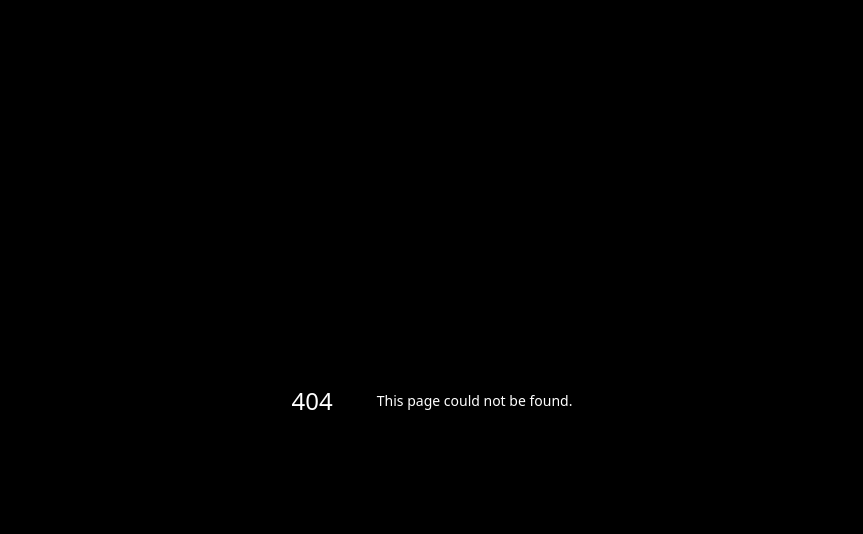
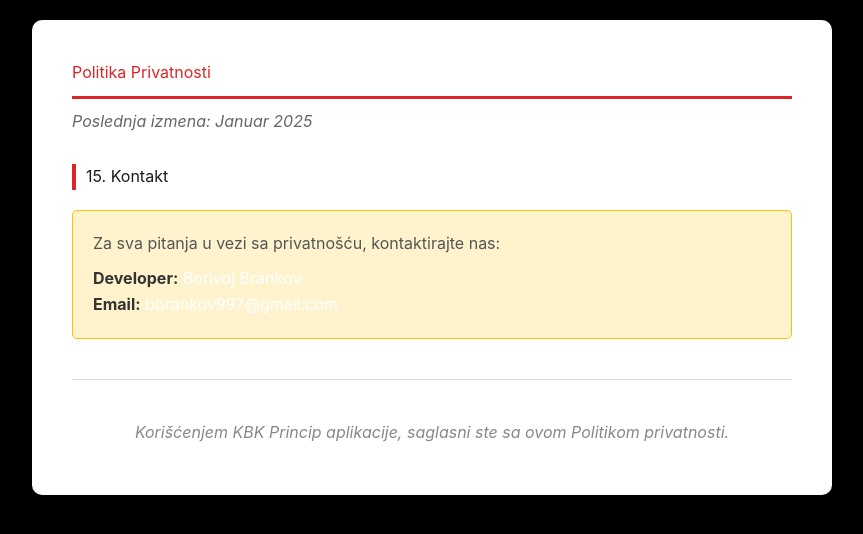
Before and after one commit to vortexrich0n/kbk-princip-android-backend, a Next.js app: page /privacy-policy in a window 1280 px wide. Before the commit this address had no page. Shown: the top 534 px of the page, without its empty margins (208-1071 px from the left). Built offline with nearby package versions, Linux system fonts and the light colour scheme.

Commit message:
Add privacy policy and terms of service pages for Play Store

```diff
--- /dev/null
+++ b/app/privacy-policy/page.tsx
@@ -0,0 +1,97 @@
+export default function PrivacyPolicy() {
+  return (
+    <div dangerouslySetInnerHTML={{ __html: `
+<!DOCTYPE html>
+<html lang="sr">
+<head>
+    <meta charset="UTF-8">
+    <meta name="viewport" content="width=device-width, initial-scale=1.0">
+    <title>KBK Princip - Politika Privatnosti</title>
+    <style>
+        * { margin: 0; padding: 0; box-sizing: border-box; }
+        body {
+            font-family: -apple-system, BlinkMacSystemFont, 'Segoe UI', Roboto, 'Helvetica Neue', Arial, sans-serif;
+            line-height: 1.6;
+            color: #333;
+            background: #f5f5f5;
+            padding: 20px;
+        }
+        .container {
+            max-width: 800px;
+            margin: 0 auto;
+            background: white;
+            padding: 40px;
+            border-radius: 10px;
+            box-shadow: 0 2px 10px rgba(0,0,0,0.1);
+        }
+        h1 {
+            color: #DC2626;
+            margin-bottom: 10px;
+            padding-bottom: 10px;
+            border-bottom: 3px solid #DC2626;
+        }
+        h2 {
+            color: #1a1a1a;
+            margin-top: 30px;
+            margin-bottom: 15px;
+            padding-left: 10px;
+            border-left: 4px solid #DC2626;
+        }
+        h3 {
+            color: #444;
+            margin-top: 20px;
+            margin-bottom: 10px;
+        }
+        p, li {
+            margin-bottom: 10px;
+            color: #555;
+        }
+        ul {
+            margin-left: 30px;
+            margin-bottom: 15px;
+        }
+        strong {
+            color: #333;
+        }
+        .metadata {
+            background: #f9f9f9;
+            padding: 15px;
+            border-radius: 5px;
+            margin-bottom: 30px;
+        }
+        .contact-box {
+            background: #fff3cd;
+            border: 1px solid #ffc107;
+            padding: 20px;
+            border-radius: 5px;
+            margin-top: 20px;
+        }
+        .date {
+            font-style: italic;
+            color: #666;
+            margin-bottom: 20px;
+        }
+    </style>
+</head>
+<body>
+    <div class="container">
+        <h1>Politika Privatnosti</h1>
+        <p class="date">Poslednja izmena: Januar 2025</p>
+
+        <h2>15. Kontakt</h2>
+        <div class="contact-box">
+            <p>Za sva pitanja u vezi sa privatnošću, kontaktirajte nas:</p>
+            <strong>Developer:</strong> Borivoj Brankov<br>
+            <strong>Email:</strong> bbrankov997@gmail.com<br>
+        </div>
+
+        <hr style="margin: 40px 0; border: none; border-top: 1px solid #ddd;">
+        <p style="text-align: center; color: #888;">
+            <em>Korišćenjem KBK Princip aplikacije, saglasni ste sa ovom Politikom privatnosti.</em>
+        </p>
+    </div>
+</body>
+</html>
+    ` }} />
+  );
+}
--- /dev/null
+++ b/app/terms-of-service/page.tsx
@@ -0,0 +1,77 @@
+export default function TermsOfService() {
+  return (
+    <div dangerouslySetInnerHTML={{ __html: `
+<!DOCTYPE html>
+<html lang="sr">
+<head>
+    <meta charset="UTF-8">
+    <meta name="viewport" content="width=device-width, initial-scale=1.0">
+    <title>KBK Princip - Uslovi Korišćenja</title>
+    <style>
+        * { margin: 0; padding: 0; box-sizing: border-box; }
+        body {
+            font-family: -apple-system, BlinkMacSystemFont, 'Segoe UI', Roboto, 'Helvetica Neue', Arial, sans-serif;
+            line-height: 1.6;
+            color: #333;
+            background: #f5f5f5;
+            padding: 20px;
+        }
+        .container {
+            max-width: 800px;
+            margin: 0 auto;
+            background: white;
+            padding: 40px;
+            border-radius: 10px;
+            box-shadow: 0 2px 10px rgba(0,0,0,0.1);
+        }
+        h1 {
+            color: #DC2626;
+            margin-bottom: 10px;
+            padding-bottom: 10px;
+            border-bottom: 3px solid #DC2626;
+        }
+        h2 {
+            color: #1a1a1a;
+            margin-top: 30px;
+            margin-bottom: 15px;
+            padding-left: 10px;
+            border-left: 4px solid #DC2626;
+        }
+        p, li {
+            margin-bottom: 10px;
+            color: #555;
+        }
+        ul {
+            margin-left: 30px;
+            margin-bottom: 15px;
+        }
+        .contact-box {
+            background: #fff3cd;
+            border: 1px solid #ffc107;
+            padding: 20px;
+            border-radius: 5px;
+            margin-top: 20px;
+        }
+    </style>
+</head>
+<body>
+    <div class="container">
+        <h1>Uslovi Korišćenja</h1>
+        <p class="date"><strong>Datum poslednje izmene:</strong> Januar 2025</p>
+
+        <h2>1. Prihvatanje Uslova</h2>
+        <p>Korišćenjem KBK Princip mobilne aplikacije, prihvatate ove Uslove korišćenja.</p>
+
+        <h2>14. Kontakt</h2>
+        <div class="contact-box">
+            <p>Za sva pitanja u vezi sa Uslovima korišćenja, kontaktirajte nas:</p>
+            <strong>Developer:</strong> Borivoj Brankov<br>
+            <strong>Email:</strong> bbrankov997@gmail.com<br>
+            <strong>Aplikacija:</strong> KBK Princip<br>
+        </div>
+    </div>
+</body>
+</html>
+    ` }} />
+  );
+}
```
